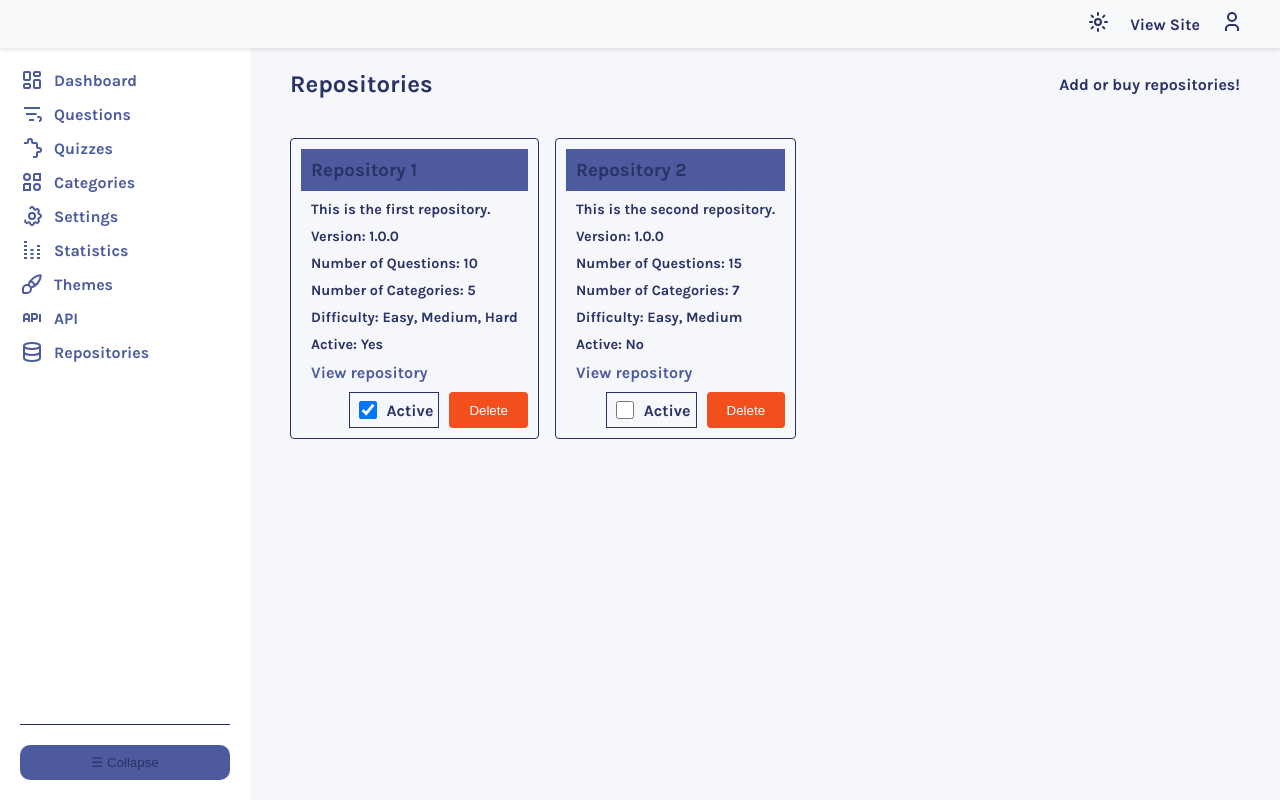
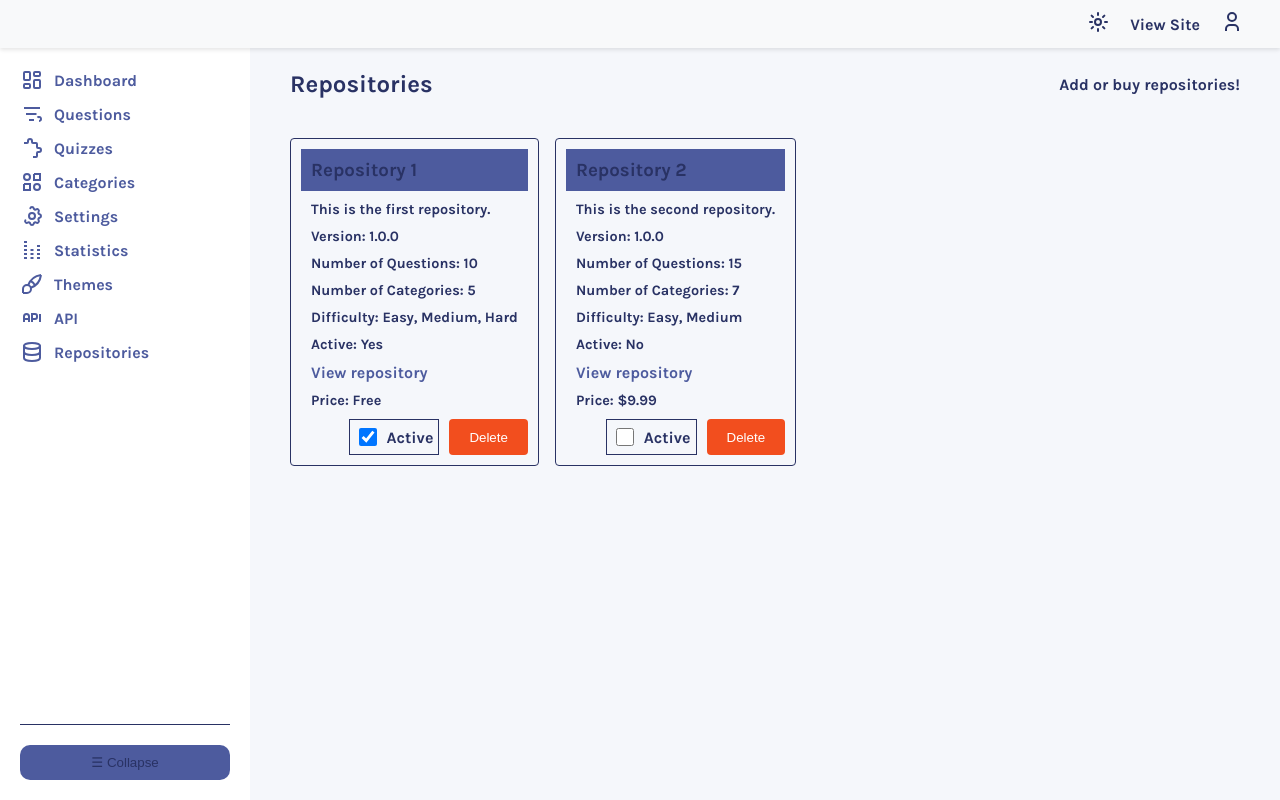
Before and after one commit to habibma/quizzical, a React (Vite) app: page /admin/repository in a window 1280 px wide. Built offline with nearby package versions, Linux system fonts and the light colour scheme.

Commit message:
feat: price for free/premium

```diff
--- a/src/pages/Admin/Repositories/RepositoriesList.jsx
+++ b/src/pages/Admin/Repositories/RepositoriesList.jsx
@@ -11,7 +11,8 @@ const listOfRepositories = [
     numberOfCategories: 5,
     difficulty: ["Easy", "Medium", "Hard"],
     isActive: true,
-    link: "https://github.com/user/repo1"
+    link: "https://github.com/user/repo1",
+    price: 0
   },
   {
     title: "Repository 2",
@@ -21,7 +22,8 @@ const listOfRepositories = [
     numberOfCategories: 7,
     difficulty: ["Easy", "Medium"],
     isActive: false,
-    link: "https://github.com/user/repo2"
+    link: "https://github.com/user/repo2",
+    price: 9.99
   }
 ];
 
@@ -43,7 +45,10 @@ const CardActions = ({ onDelete, onActiveToggle, isActive }) => {
   )
 }
 
-const Card = ({ title, description, version, numberOfQuestions, numberOfCategories, difficulty, isActive, link, onDelete, onActiveToggle }) => {
+const Card = ({ ...props }) => {
+
+  const { title, description, version, numberOfQuestions, numberOfCategories, difficulty, isActive, link, price, onDelete, onActiveToggle } = props;
+
   return (
     <div className="card">
       <div className="card-header">
@@ -59,6 +64,7 @@ const Card = ({ title, description, version, numberOfQuestions, numberOfCategori
         <a href={link} target="_blank" rel="noopener noreferrer">
           View repository
         </a>
+        <p>Price: {isActive ? "Free" : `$${price.toFixed(2)}`}</p>
       </div>
       <CardActions onDelete={onDelete} onActiveToggle={onActiveToggle} isActive={isActive} />
     </div>
@@ -67,7 +73,7 @@ const Card = ({ title, description, version, numberOfQuestions, numberOfCategori
 
 const RepositoriesList = () => {
 
-  const [ repositories, setRepositories ] = useState(listOfRepositories);
+  const [repositories, setRepositories] = useState(listOfRepositories);
 
   const handleActiveToggle = (index) => {
     const updatedRepositories = [...repositories];
@@ -93,6 +99,7 @@ const RepositoriesList = () => {
           difficulty={repo.difficulty}
           isActive={repo.isActive}
           link={repo.link}
+          price={repo.price}
           onDelete={() => handleDelete(index)}
           isActive={repo.isActive}
           onActiveToggle={() => handleActiveToggle(index)}
```
Lines whose indentation alone changed are shown as unchanged.
